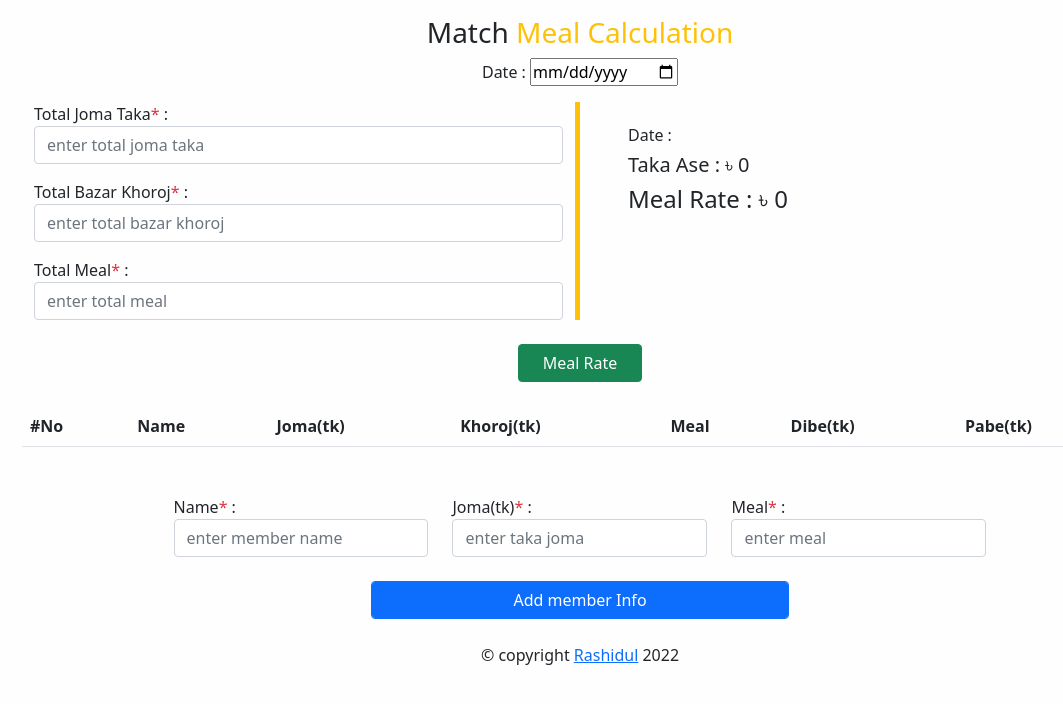
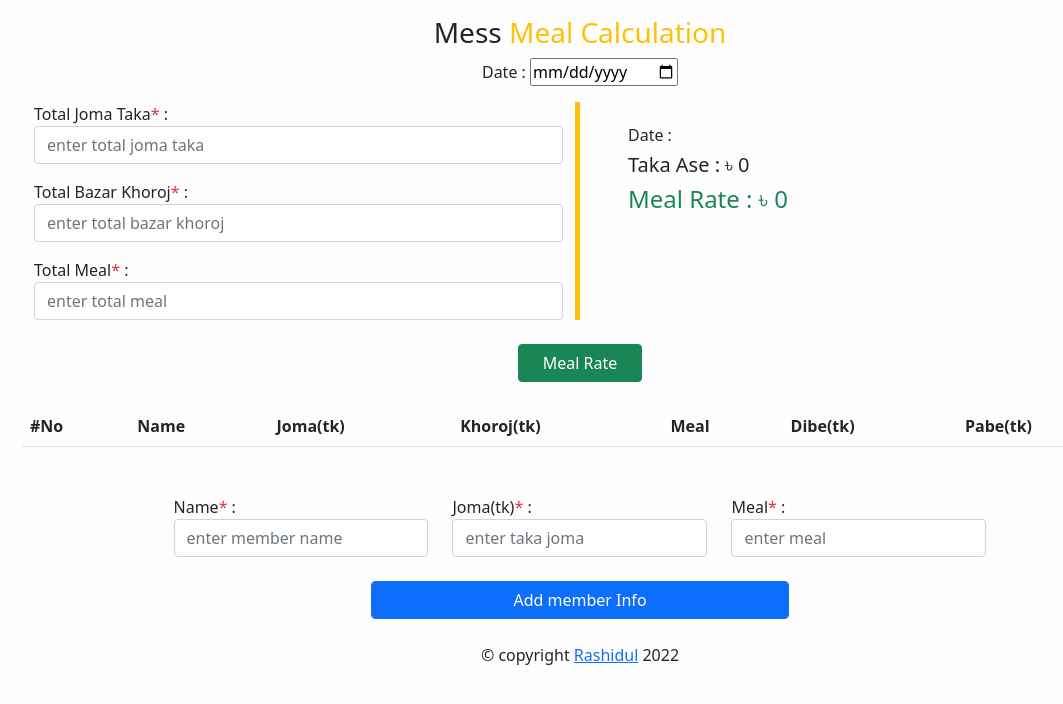
Before and after one commit to rashidul191/meal-calculation, a plain HTML site: page index.html in a window 1280 px wide. Shown: the whole page, without its empty margins (60-1123 px from the left). Drawn offline with nearby package versions, Linux system fonts and the light colour scheme.

Commit message:
edit some text

```diff
--- a/index.html
+++ b/index.html
@@ -16,7 +16,7 @@
   <body style="background-color: rgb(255, 254, 255)">
     <section class="container">
       <div class="text-center my-3">
-        <h3>Match <span class="text-warning">Meal Calculation</span></h3>
+        <h3>Mess <span class="text-warning">Meal Calculation</span></h3>
         <div>
           <label for="date">Date : </label>
           <input type="date" name="date" id="date" />
@@ -67,7 +67,7 @@
               <h5>Taka Ase : ৳ <span id="taka-ase">0</span></h5>
             </div>
             <div>
-              <h4>Meal Rate : ৳ <span id="meal-rate">0</span></h4>
+              <h4 class="text-success">Meal Rate : ৳ <span id="meal-rate">0</span></h4>
             </div>
           </div>
         </div>
```
